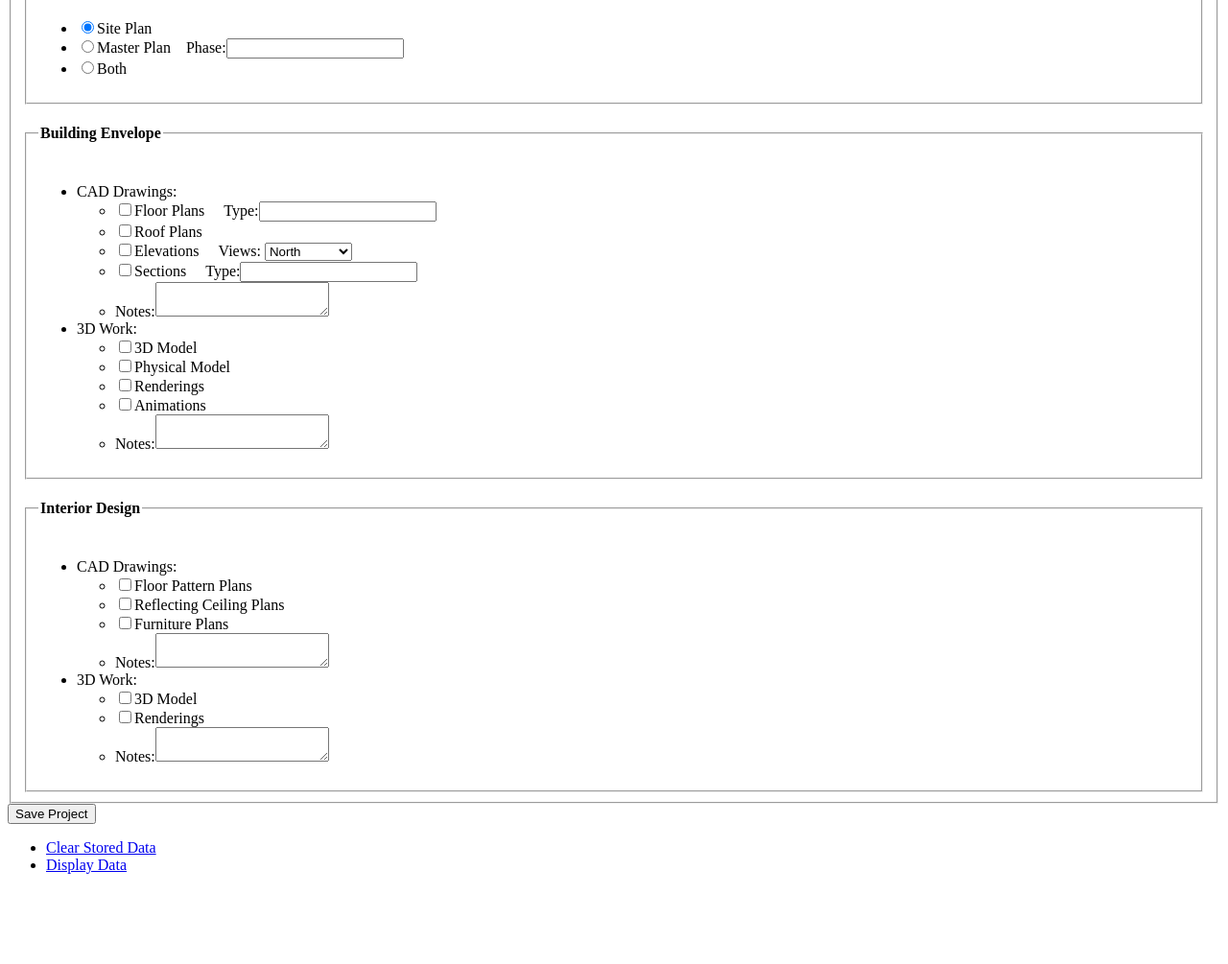
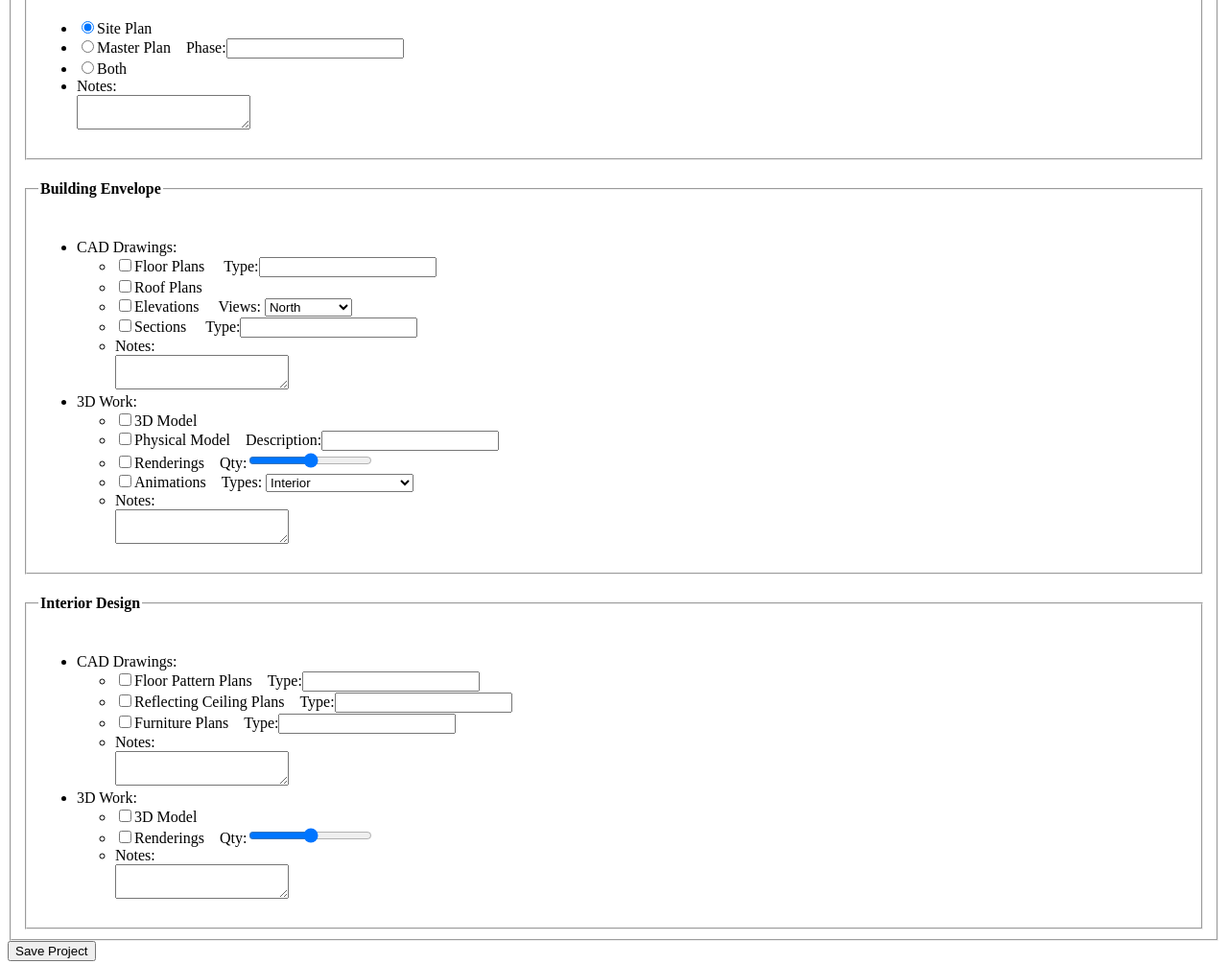
Before and after one commit to daniel-bernal-1980/Bernal_Jairo_project1, a plain HTML site: page additem.html in a window 1280 px wide. Shown: the part 596-1601 px from the top of the page at 96% size. Before the commit the page ends 1523 px from the top, so only its background shows below. Drawn offline with Linux system fonts and the light colour scheme.

Commit message:
Add Items Page - Update 04

```diff
--- a/additem.html
+++ b/additem.html
@@ -48,6 +48,7 @@
 							<li><input type="radio" checked value="sitePlan" id="sitePlan" name="siteDev" /><label for="sitePlan">Site Plan</label></li>
 							<li><input type="radio" value="mastPlan" id="mastPlan" name="siteDev" /><label for="mastPlan">Master Plan</label><label for="type">&nbsp;&nbsp;&nbsp;&nbsp;Phase:</label><input type="text" id="type" /></li>
 							<li><input type="radio" value="both" id="both" name="siteDev" /><label for="both">Both</label></li>
+							<li><label for="comments">Notes:</label><br /><textarea id="comments"></textarea></li>
 						</ul>
 				</div>
 				<div id="building">
@@ -70,16 +71,26 @@
 										</select>
 									</li>
 									<li><input type="checkbox" value="scPlan" id="scPlan" /><label for="scPlan">Sections</label> <label for="type">&nbsp;&nbsp;&nbsp;&nbsp;Type:</label><input type="text" id="type" /></li>
-									<li><label for="comments">Notes:</label><textarea id="comments"></textarea></li>
+									<li><label for="comments">Notes:</label><br /><textarea id="comments"></textarea></li>
 								</ul>
 							</li>
 							<li>3D Work:
 								<ul>
 									<li><input type="checkbox" value="model" id="model" /><label for="model">3D Model</label></li>
-									<li><input type="checkbox" value="phModel" id="phModel" /><label for="phModel">Physical Model</label></li>
-									<li><input type="checkbox" value="rend" id="rend" /><label for="rend">Renderings</label></li>
-									<li><input type="checkbox" value="anim" id="anim" /><label for="anim">Animations</label></li>
-									<li><label for="comments">Notes:</label><textarea id="comments"></textarea></li>
+									<li><input type="checkbox" value="phModel" id="phModel" /><label for="phModel">Physical Model</label><label for="type">&nbsp;&nbsp;&nbsp;&nbsp;Description:</label><input type="text" id="type" /></li>
+									<li><input type="checkbox" value="rend" id="rend" /><label for="rend">Renderings</label><label for="qty">&nbsp;&nbsp;&nbsp;&nbsp;Qty:</label><input type="range" min="1" max="100" id="qty" /></li>
+									<li><input type="checkbox" value="anim" id="anim" /><label for="anim">Animations</label><label for="view">&nbsp;&nbsp;&nbsp;&nbsp;Types:</label>
+										<select id="type">
+											<optgroup label="Types">
+												<option value="Interior">Interior</option>
+												<option value="Exterior ">Exterior</option>
+												<option value="All">Interior and Exterior</option>
+											</optgroup>
+										</select>
+
+
+									</li>
+									<li><label for="comments">Notes:</label><br /><textarea id="comments"></textarea></li>
 								</ul>
 							</li>
 						</ul>
@@ -90,17 +101,17 @@
 						<ul>
 							<li>CAD Drawings:
 								<ul>
-									<li><input type="checkbox" value="flpPlan" id="flpPlan" /><label for="flpPlan">Floor Pattern Plans</label></li>
-									<li><input type="checkbox" value="clPlan" id="clPlan" /><label for="clPlan">Reflecting Ceiling Plans</label></li>
-									<li><input type="checkbox" value="frnPlan" id="frnPlan" /><label for="frnPlan">Furniture Plans</label></li>
-									<li><label for="comments">Notes:</label><textarea id="comments"></textarea></li>
+									<li><input type="checkbox" value="flpPlan" id="flpPlan" /><label for="flpPlan">Floor Pattern Plans</label><label for="type">&nbsp;&nbsp;&nbsp;&nbsp;Type:</label><input type="text" id="type" /></li>
+									<li><input type="checkbox" value="clPlan" id="clPlan" /><label for="clPlan">Reflecting Ceiling Plans</label><label for="type">&nbsp;&nbsp;&nbsp;&nbsp;Type:</label><input type="text" id="type" /></li>
+									<li><input type="checkbox" value="frnPlan" id="frnPlan" /><label for="frnPlan">Furniture Plans</label><label for="type">&nbsp;&nbsp;&nbsp;&nbsp;Type:</label><input type="text" id="type" /></li>
+									<li><label for="comments">Notes:</label><br /><textarea id="comments"></textarea></li>
 								</ul>
 							</li>
 							<li>3D Work:
 								<ul>
 									<li><input type="checkbox" value="model" id="model" /><label for="model">3D Model</label></li>
-									<li><input type="checkbox" value="rend" id="rend" /><label for="rend">Renderings</label></li>
-									<li><label for="comments">Notes:</label><textarea id="comments"></textarea></li>
+									<li><input type="checkbox" value="rend" id="rend" /><label for="rend">Renderings</label><label for="qty">&nbsp;&nbsp;&nbsp;&nbsp;Qty:</label><input type="range" min="1" max="100" id="qty" /></li>
+									<li><label for="comments">Notes:</label><br /><textarea id="comments"></textarea></li>
 								</ul>
 							</li>
 						</ul>
@@ -110,8 +121,8 @@
 		</form>
 		<div id="storedData">
 			<ul>
-				<li><a href="##">Clear Stored Data</a></li>
-				<li><a href="##">Display Data</a></li>
+				<li><a href="#">Clear Stored Data</a></li>
+				<li><a href="#">Display Data</a></li>
 			</ul>
 		</div>
 	</body>
```
